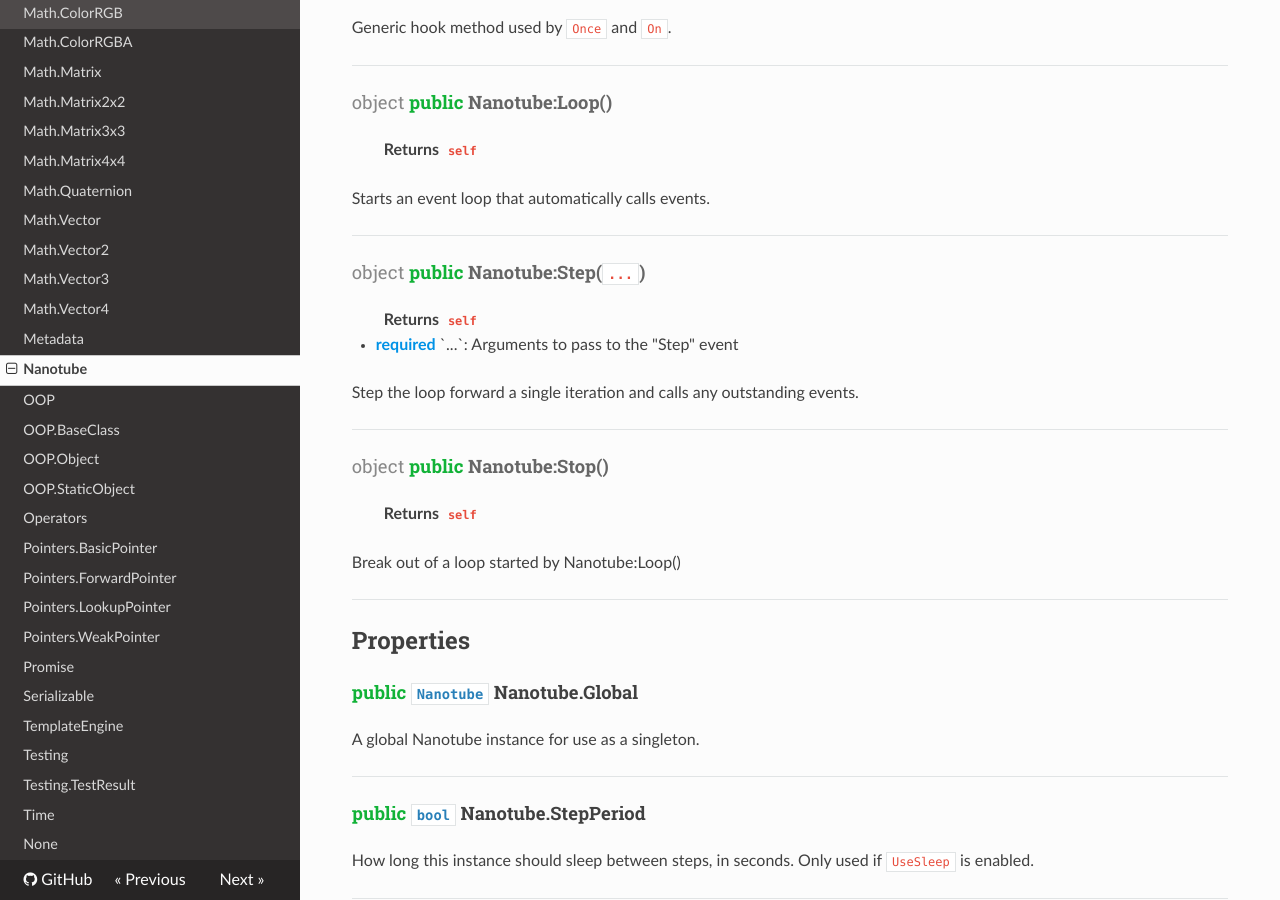
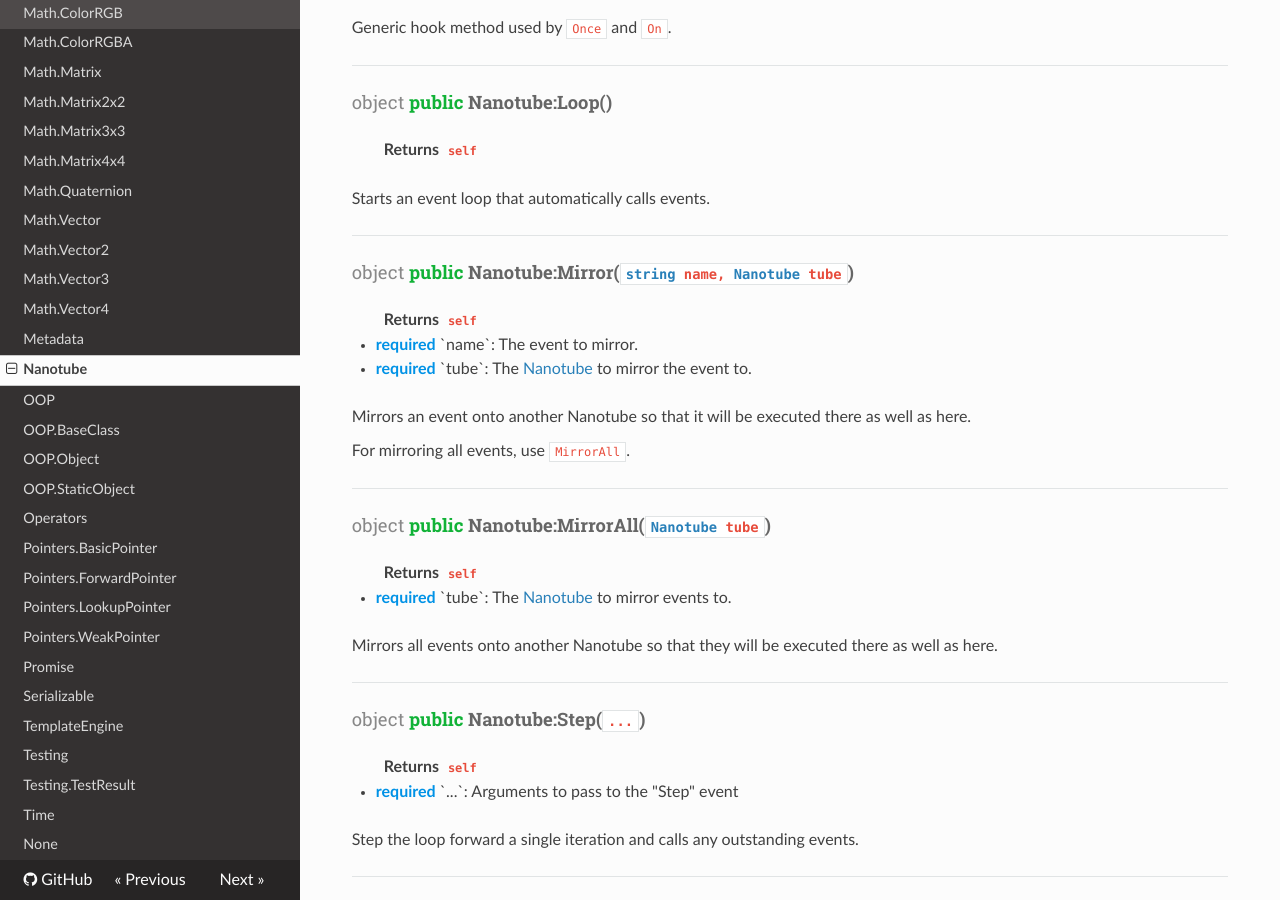
Before and after one commit to lua-carbon/carbon, an MkDocs documentation site: the page built from docs/Classes/Nanotube.md, in a window 1280 px wide and 900 px high, scrolled down 2139 px. Built offline with MkDocs 1.6.1, drawn with Linux system fonts in a browser that asks for light colours; nearby versions of some CDN libraries; old or Windows-style settings are respelled for this version of MkDocs.

Commit message:
Carbide no longer cares for comments (fixes issue #61)
Also in this fix are some Nanotube improvements!

```diff
--- a/docs/Classes/Nanotube.md
+++ b/docs/Classes/Nanotube.md
@@ -94,6 +94,25 @@ Generic hook method used by <code>Once</code> and <code>On</code>.
 
 Starts an event loop that automatically calls events.
 <hr/>
+<h4 class="method-name"><span class="doc-scope doc-object">object</span> <span class="doc-visibility doc-public">public</span> Nanotube:Mirror(<code><a href="Types#string">string</a> name, <a href="Classes/Nanotube">Nanotube</a> tube</code>)</h4>
+<p class="method-returns bold">Returns <code>self</code></p>
+<ul class="doc-arg-list">
+<li><span class="doc-arg-level doc-required">required</span>  `name`: The event to mirror.</li>
+<li><span class="doc-arg-level doc-required">required</span>  `tube`: The <a href="Classes/Nanotube">Nanotube</a> to mirror the event to.</li>
+</ul>
+
+Mirrors an event onto another Nanotube so that it will be executed there as well as here.
+
+For mirroring all events, use <code>MirrorAll</code>.
+<hr/>
+<h4 class="method-name"><span class="doc-scope doc-object">object</span> <span class="doc-visibility doc-public">public</span> Nanotube:MirrorAll(<code><a href="Classes/Nanotube">Nanotube</a> tube</code>)</h4>
+<p class="method-returns bold">Returns <code>self</code></p>
+<ul class="doc-arg-list">
+<li><span class="doc-arg-level doc-required">required</span>  `tube`: The <a href="Classes/Nanotube">Nanotube</a> to mirror events to.</li>
+</ul>
+
+Mirrors all events onto another Nanotube so that they will be executed there as well as here.
+<hr/>
 <h4 class="method-name"><span class="doc-scope doc-object">object</span> <span class="doc-visibility doc-public">public</span> Nanotube:Step(<code>...</code>)</h4>
 <p class="method-returns bold">Returns <code>self</code></p>
 <ul class="doc-arg-list">
```
Also changed, not shown: 3 other files.
